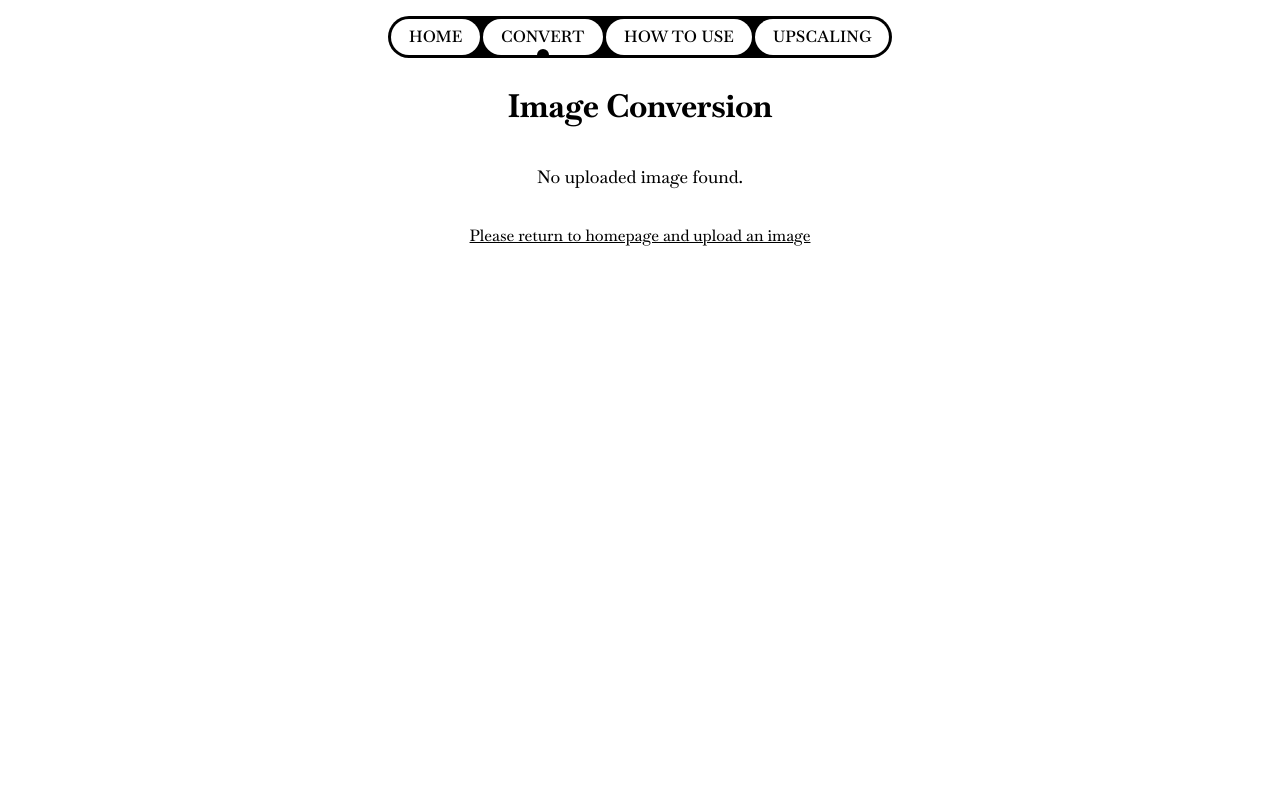
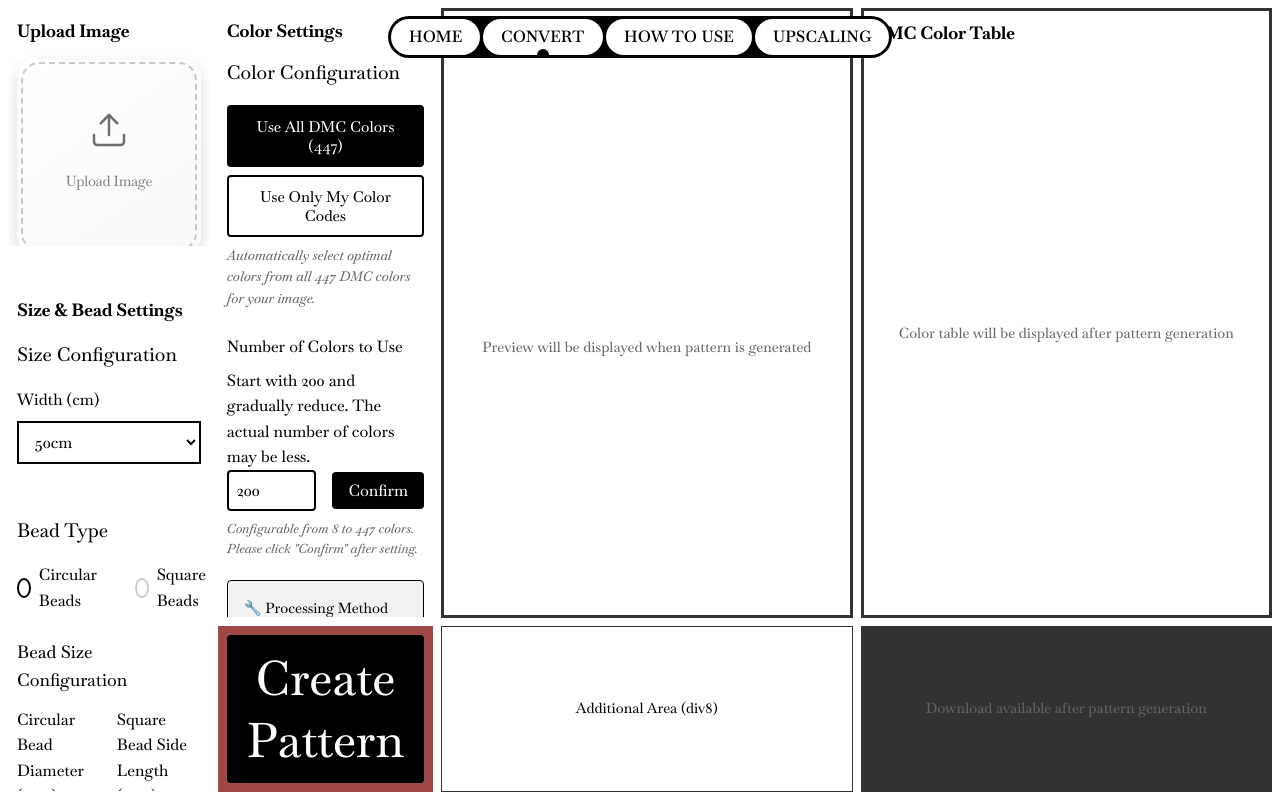
Before and after one commit to DreamURL/diastr, a Next.js app: page /diastr/convert in a window 1280 px wide. Built offline with nearby package versions, Linux system fonts and the light colour scheme.

Commit message:
20250901_v1

```diff
--- a/app/components/ImageUpload.tsx
+++ b/app/components/ImageUpload.tsx
@@ -4,9 +4,10 @@ import { useState, useRef } from 'react'
 
 interface ImageUploadProps {
   onImageUpload: (file: File) => void
+  compact?: boolean
 }
 
-export default function ImageUpload({ onImageUpload }: ImageUploadProps) {
+export default function ImageUpload({ onImageUpload, compact = false }: ImageUploadProps) {
   const [isDragging, setIsDragging] = useState(false)
   const [isProcessing, setIsProcessing] = useState(false)
   const [previewUrl, setPreviewUrl] = useState<string | null>(null)
@@ -96,32 +97,36 @@ export default function ImageUpload({ onImageUpload }: ImageUploadProps) {
                 src={previewUrl}
                 alt="Preview"
                 style={{
-                  maxWidth: '300px',
-                  maxHeight: '200px',
-                  marginBottom: '1rem',
-                  borderRadius: '12px',
-                  boxShadow: '0 4px 12px rgba(0, 0, 0, 0.15)'
+                  maxWidth: compact ? '150px' : '300px',
+                  maxHeight: compact ? '100px' : '200px',
+                  marginBottom: compact ? '0.5rem' : '1rem',
+                  borderRadius: compact ? '6px' : '12px',
+                  boxShadow: compact ? '0 2px 6px rgba(0, 0, 0, 0.1)' : '0 4px 12px rgba(0, 0, 0, 0.15)'
                 }}
               />
             </div>
             <div className="success-icon">✓</div>
-            <p style={{ fontFamily: 'Baskervville, serif', fontWeight: '500' }}>
-              Image uploaded successfully. Moving to conversion page.
+            <p style={{
+              fontFamily: 'Baskervville, serif',
+              fontWeight: '500',
+              fontSize: compact ? '0.8rem' : '1rem'
+            }}>
+              {compact ? 'Image uploaded' : 'Image uploaded successfully. Moving to conversion page.'}
             </p>
           </div>
         ) : (
           <div className="upload-content">
             <div className="upload-icon">
               <svg
-                width="60"
-                height="60"
+                width={compact ? "40" : "60"}
+                height={compact ? "40" : "60"}
                 viewBox="0 0 24 24"
                 fill="none"
                 stroke="currentColor"
                 strokeWidth="1.5"
                 strokeLinecap="round"
                 strokeLinejoin="round"
-                style={{ marginBottom: '1.5rem', opacity: 0.7 }}
+                style={{ marginBottom: compact ? '0.8rem' : '1.5rem', opacity: 0.7 }}
               >
                 <path d="M21 15v4a2 2 0 0 1-2 2H5a2 2 0 0 1-2-2v-4"/>
                 <polyline points="17,8 12,3 7,8"/>
@@ -129,15 +134,17 @@ export default function ImageUpload({ onImageUpload }: ImageUploadProps) {
               </svg>
             </div>
             <p style={{
-              fontSize: '1.3rem',
-              marginBottom: '1.2rem',
+              fontSize: compact ? '0.9rem' : '1.3rem',
+              marginBottom: compact ? '0.6rem' : '1.2rem',
               fontFamily: 'Baskervville, serif',
-              fontWeight: '500'
+              fontWeight: '500',
+              textAlign: 'center' as const
             }}>
-              Drag and drop an image
-              <br/>
-              or click to upload
+              {compact ? 'Upload Image' : 'Drag and drop an image'}
+              {!compact && <br/>}
+              {!compact && 'or click to upload'}
             </p>
+            {!compact && (
               <p style={{
                 fontSize: '0.95rem',
                 color: '#666',
@@ -149,6 +156,7 @@ export default function ImageUpload({ onImageUpload }: ImageUploadProps) {
                 <br/>
                 JPG, PNG, WebP (Max 50MB)
               </p>
+            )}
           </div>
         )}
       </div>
--- a/app/convert/page.tsx
+++ b/app/convert/page.tsx
@@ -1,12 +1,13 @@
 'use client'
 
 import { useState, useEffect } from 'react'
-import { getStoredImageUnlimited } from '../utils/imageStorageUnlimited'
+import { getStoredImageUnlimited, storeImageUnlimited } from '../utils/imageStorageUnlimited'
 import SizeConfiguration from '../components/SizeConfiguration'
 import BeadConfiguration from '../components/BeadConfiguration'
 import ColorConfiguration from '../components/ColorConfiguration'
 import PreviewPanel from '../components/PreviewPanel'
 import DMCColorTable from '../components/DMCColorTable'
+import ImageUpload from '../components/ImageUpload'
 import { useDMCFirstPatternGeneration } from '../hooks/useDMCFirstPatternGeneration'
 import { generateRealSizePDF, generateVectorPDF } from '../utils/pdfGenerator'
 import { generatePureSVGPattern, downloadSVGFile } from '../utils/svgGenerator'
@@ -110,6 +111,37 @@ export default function ConvertPage() {
     loadStoredImage()
   }, [])
 
+  // Handle image upload in convert page
+  const handleImageUpload = async (file: File) => {
+    try {
+      const result = await storeImageUnlimited(file, 'uploadedImage')
+      if (result.success) {
+        // Load the uploaded image immediately
+        const storedData = await getStoredImageUnlimited('uploadedImage')
+        if (storedData) {
+          setImageData(storedData.dataUrl)
+          setImageName(storedData.fileName)
+
+          // Get image dimensions
+          const img = new Image()
+          img.onload = () => {
+            setImageWidth(img.width)
+            setImageHeight(img.height)
+          }
+          img.onerror = () => {
+            console.error('Failed to load uploaded image')
+            alert('Failed to load uploaded image. Please try again.')
+          }
+          img.src = storedData.dataUrl
+        }
+      } else {
+        throw new Error('Failed to save image.')
+      }
+    } catch (error) {
+      const errorMessage = error instanceof Error ? error.message : 'Failed to save image.'
+      alert(`Image upload failed: ${errorMessage}\n\nThis may be due to browser limitations.\nPlease refresh the page and try again.`)
+    }
+  }
 
   const handleConfirmColorSettings = async (currentColorCount: number, customColors?: string[]) => {
     if (!imageData || !imageWidth || !imageHeight || !targetWidth || !beadType) {
@@ -382,19 +414,6 @@ export default function ConvertPage() {
     document.head.appendChild(link)
   }, [])
 
-  if (!imageData) {
-    return (
-      <div className="text-center">
-        <h1 style={{ marginTop: '5rem', fontSize: '2rem', marginBottom: '2rem', fontFamily: 'Baskervville, serif', fontWeight: 700 }}>Image Conversion</h1>
-        <p style={{ fontFamily: 'Baskervville, serif', fontWeight: 500, fontSize: '1.1rem', marginBottom: '2rem' }}>
-          No uploaded image found.
-        </p>
-        <a href="/" style={{ fontFamily: 'Baskervville, serif', fontWeight: 500, color: 'black', textDecoration: 'underline' }}>
-          Please return to homepage and upload an image
-        </a>
-      </div>
-    )
-  }
 
   return (
     <>
@@ -409,8 +428,10 @@ export default function ConvertPage() {
       <div className="convert-main-container w-screen h-screen">
         <div className="parent convert-grid-layout">
 
-          {/* Div1: Original Image Display */}
+          {/* Div1: Original Image Display or Upload */}
           <div className="div1 convert-image-display">
+            {imageData ? (
+              <>
                 <h2 style={{ fontSize: '1.1rem', fontFamily: 'Baskervville, serif', fontWeight: 700, marginBottom: '0.8rem' }}>
                   Uploaded Image
                 </h2>
@@ -428,6 +449,17 @@ export default function ConvertPage() {
                 <p style={{ fontFamily: 'Baskervville, serif', fontWeight: 500, fontSize: '0.85rem', marginTop: '0.5rem' }}>
                   {imageWidth} × {imageHeight}px
                 </p>
+              </>
+            ) : (
+              <>
+                <h2 style={{ fontSize: '1.1rem', fontFamily: 'Baskervville, serif', fontWeight: 700, marginBottom: '0.8rem' }}>
+                  Upload Image
+                </h2>
+                <div style={{ height: 'calc(100% - 2rem)' }}>
+                  <ImageUpload onImageUpload={handleImageUpload} compact={true} />
+                </div>
+              </>
+            )}
           </div>
 
           {/* Div2: Size & Bead Configuration */}
@@ -538,7 +570,7 @@ export default function ConvertPage() {
               <br/>
             </h2>
 
-            {pattern ? (
+            {pattern && imageData ? (
               <div style={{ height: 'calc(100% - 3.5rem)' }}>
                 <PreviewPanel
                   imageData={imageData}
```
Lines whose indentation alone changed are shown as unchanged.
